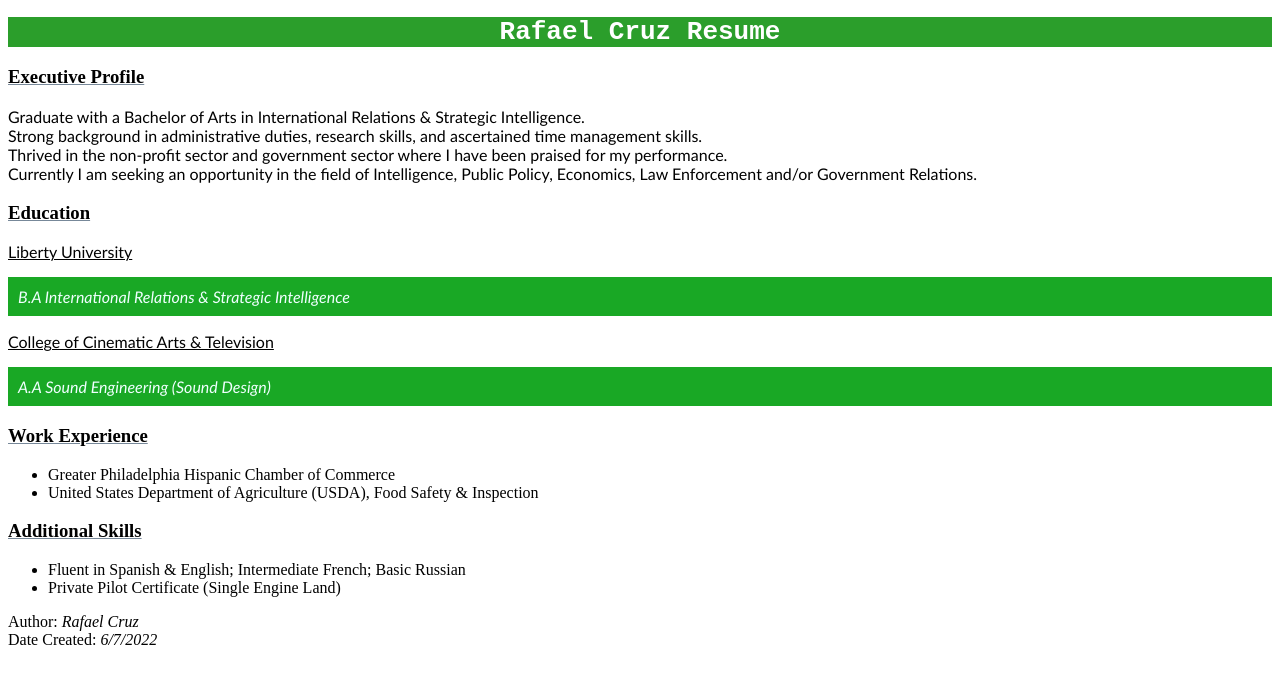
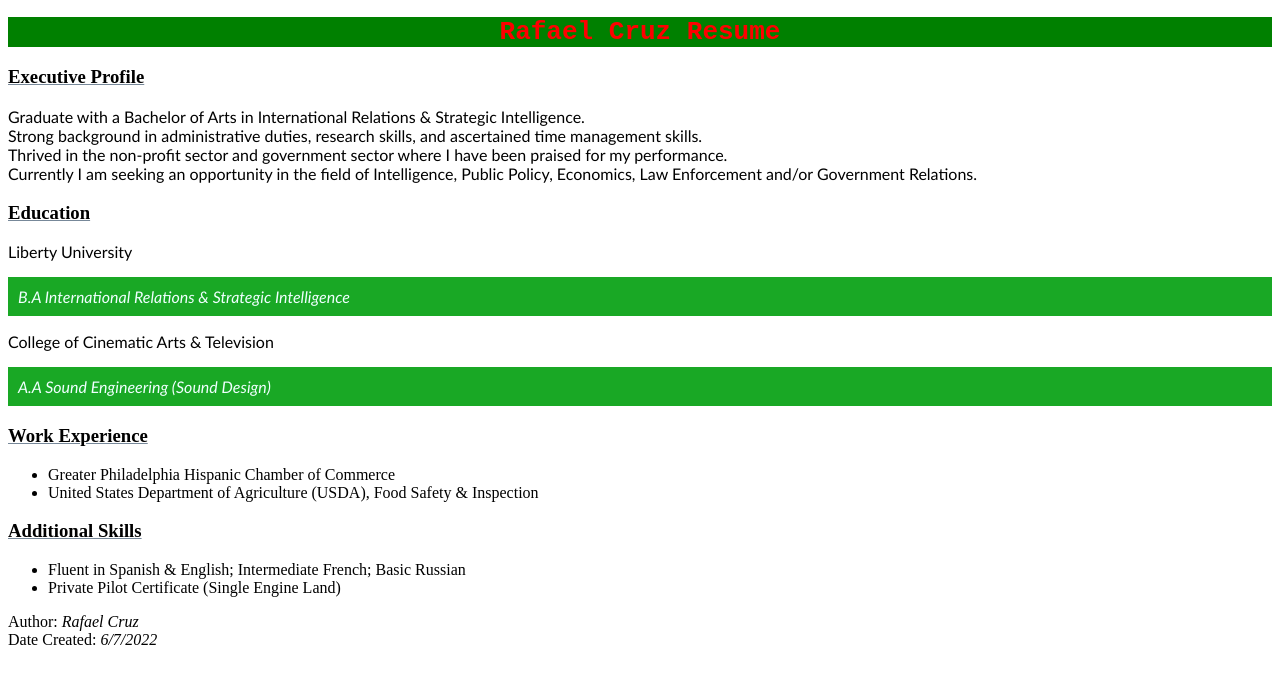
Before and after one commit to PHL-LC101-April22/js-assignment-4-html-me-something-Rafycruz23, a website: page index.html in a window 1280 px wide. Drawn offline with Linux system fonts and the light colour scheme.

Commit message:
more changed cause I cant read apparently

```diff
--- a/styles.css
+++ b/styles.css
@@ -13,14 +13,14 @@
 }
 
 #mainHeading {
-background-color: rgb(43, 158, 43);
+background-color: green;
 font-family: monospace;
 text-align: center;
-color: white;
+color: red;
 }
 
-.funParagraph {
-text-decoration: underline;
+testp.funParagraph {
+color: green;
 }
 
 #degree {
```
